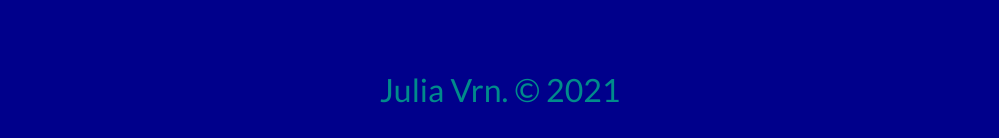
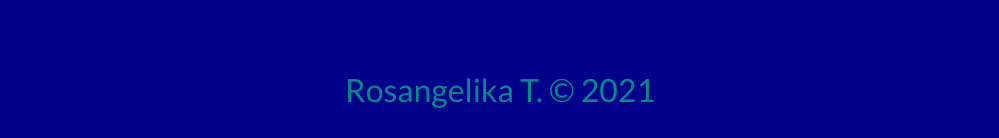
Before and after one commit to Rosangelika/Week7-MyProfile-HomeWork, a plain HTML site: page index.html in a window 1280 px wide. Shown: the part 1342-1480 px from the top of the page, without its empty margins (140-1139 px from the left). Drawn offline with Linux system fonts and the light colour scheme.

Commit message:
Update index.html

```diff
--- a/index.html
+++ b/index.html
@@ -60,7 +60,7 @@
                 <li><a href="#"><i class="fab fa-twitter-square"></i> Twitter</a></li>
 
             </ul>
-            <p>Julia Vrn. &#169; 2021</p>
+            <p>Rosangelika T. &#169; 2021</p>
         </div>
     </div>
 </body>
```
